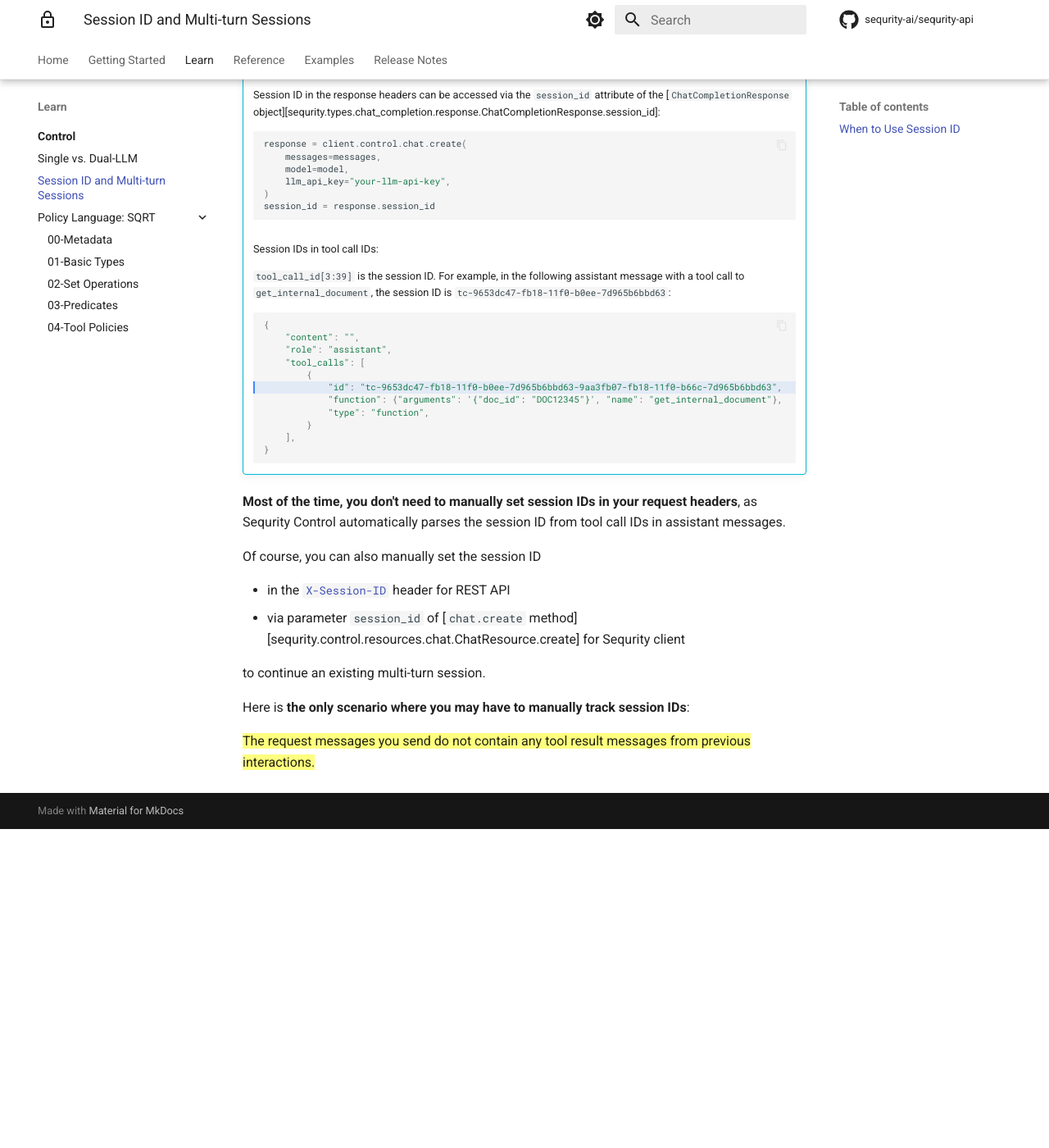
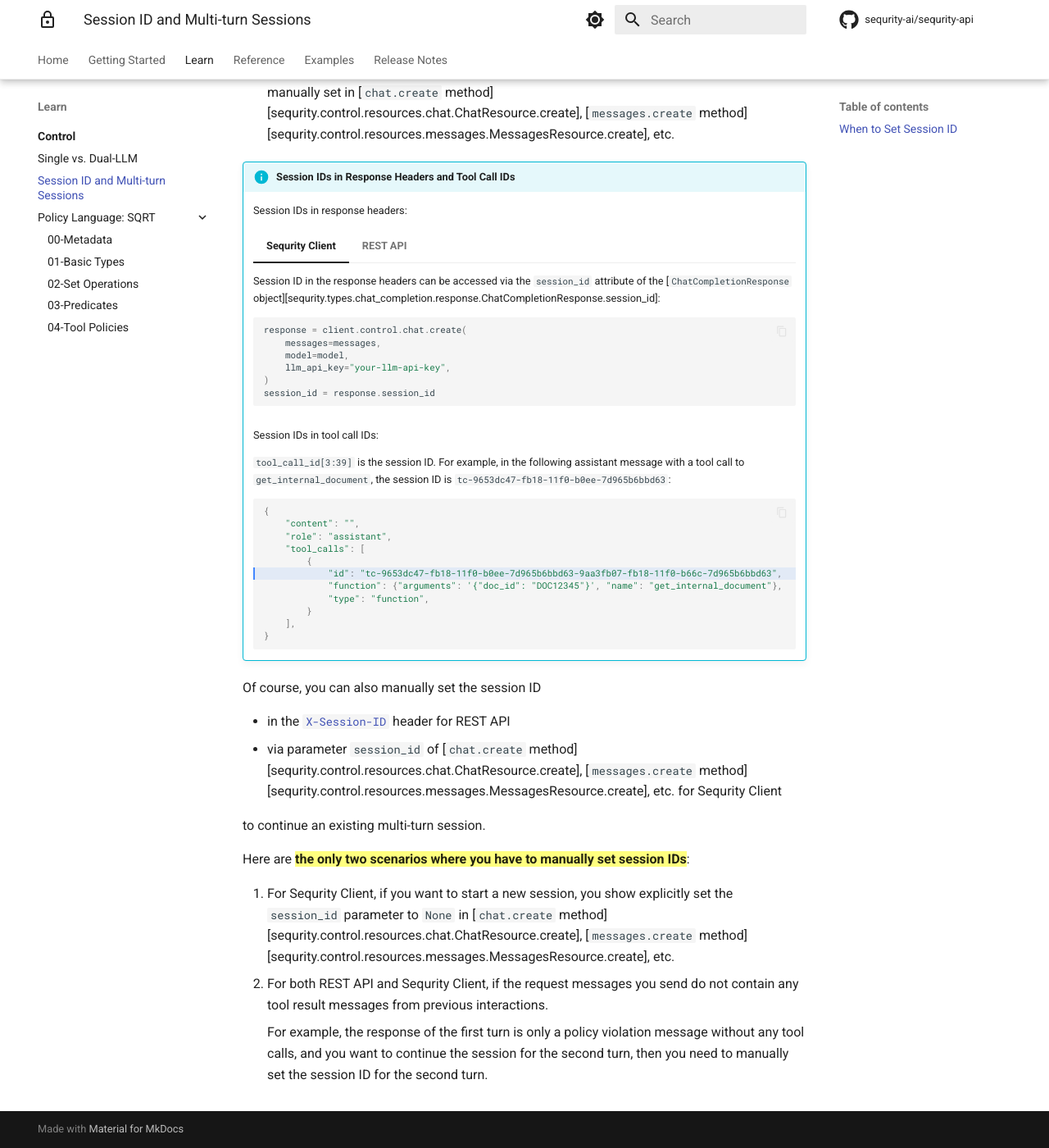
Before and after one commit to sequrity-ai/sequrity-api, an MkDocs documentation site: the page built from docs/control/learn/session_id.md, in a window 1280 px wide and 1400 px high, scrolled down 1650 px. Shown: the whole window at 82% size. Built offline with MkDocs 1.6.1 and Material for MkDocs 9.7.7, drawn with Linux system fonts in a browser that asks for light colours; comment, search, counter and statistics services are not loaded; the version menu is left out; before the commit the page ends 2661 px from its top, so only the background shows below that; some of the changed text lies outside the part shown.

Commit message:
add docs

````diff
--- a/docs/control/learn/session_id.md
+++ b/docs/control/learn/session_id.md
@@ -53,10 +53,16 @@
 
 There are also other mechanisms to control session lifetime, such as the maximum number of tool calls issued in a step/attempt, the maximum number of steps in a turn, the maximum number of failed steps in a turn, etc. You can refer to [the documentation of `FineGrainedConfigHeader` for more details][sequrity.control.types.headers.FineGrainedConfigHeader].
 
-## When to Use Session ID
+## When to Set Session ID
 
-Sequrity Control (1) puts session ID in the response headers for every chat completion response,
-and (2) also encodes the session ID into tool call IDs of assistant messages.
+**Most of the time, you don't need to manually set session IDs in your request headers**,
+as Sequrity Control can parse the session ID from tool call IDs in assistant/tool result messages.
+
+Specifically, Sequrity Control
+
+- puts session ID in the response headers for every chat completion response,
+- also encodes the session ID into tool call IDs of assistant messages,
+- for Sequrity Client, automatically tracks session ID across turns if `session_id` is not manually set in [`chat.create` method][sequrity.control.resources.chat.ChatResource.create], [`messages.create` method][sequrity.control.resources.messages.MessagesResource.create], etc.
 
 !!! info "Session IDs in Response Headers and Tool Call IDs"
 
@@ -109,17 +115,16 @@
     }
     ```
 
-
-**Most of the time, you don't need to manually set session IDs in your request headers**,
-as Sequrity Control automatically parses the session ID from tool call IDs in assistant messages.
-
 Of course, you can also manually set the session ID
 
 - in the [`X-Session-ID`](../reference/rest_api/headers/api_key_session_id.md#x-session-id-optional) header for REST API
-- via parameter `session_id` of [`chat.create` method][sequrity.control.resources.chat.ChatResource.create] for Sequrity client
+- via parameter `session_id` of [`chat.create` method][sequrity.control.resources.chat.ChatResource.create], [`messages.create` method][sequrity.control.resources.messages.MessagesResource.create], etc. for Sequrity Client
 
 to continue an existing multi-turn session.
 
-Here is **the only scenario where you may have to manually track session IDs**:
+Here are {==**the only two scenarios where you have to manually set session IDs**==}:
 
-{== The request messages you send do not contain any tool result messages from previous interactions. ==}
+1. For Sequrity Client, if you want to start a new session, you show explicitly set the `session_id` parameter to `None` in [`chat.create` method][sequrity.control.resources.chat.ChatResource.create], [`messages.create` method][sequrity.control.resources.messages.MessagesResource.create], etc.
+2. For both REST API and Sequrity Client, if the request messages you send do not contain any tool result messages from previous interactions.
+
+    For  example, the response of the first turn is only a policy violation message without any tool calls, and you want to continue the session for the second turn, then you need to manually set the session ID for the second turn.
````
Also changed, not shown: docs/index.md (+4 -1 lines), docs/assets/images/cover.png (added).
